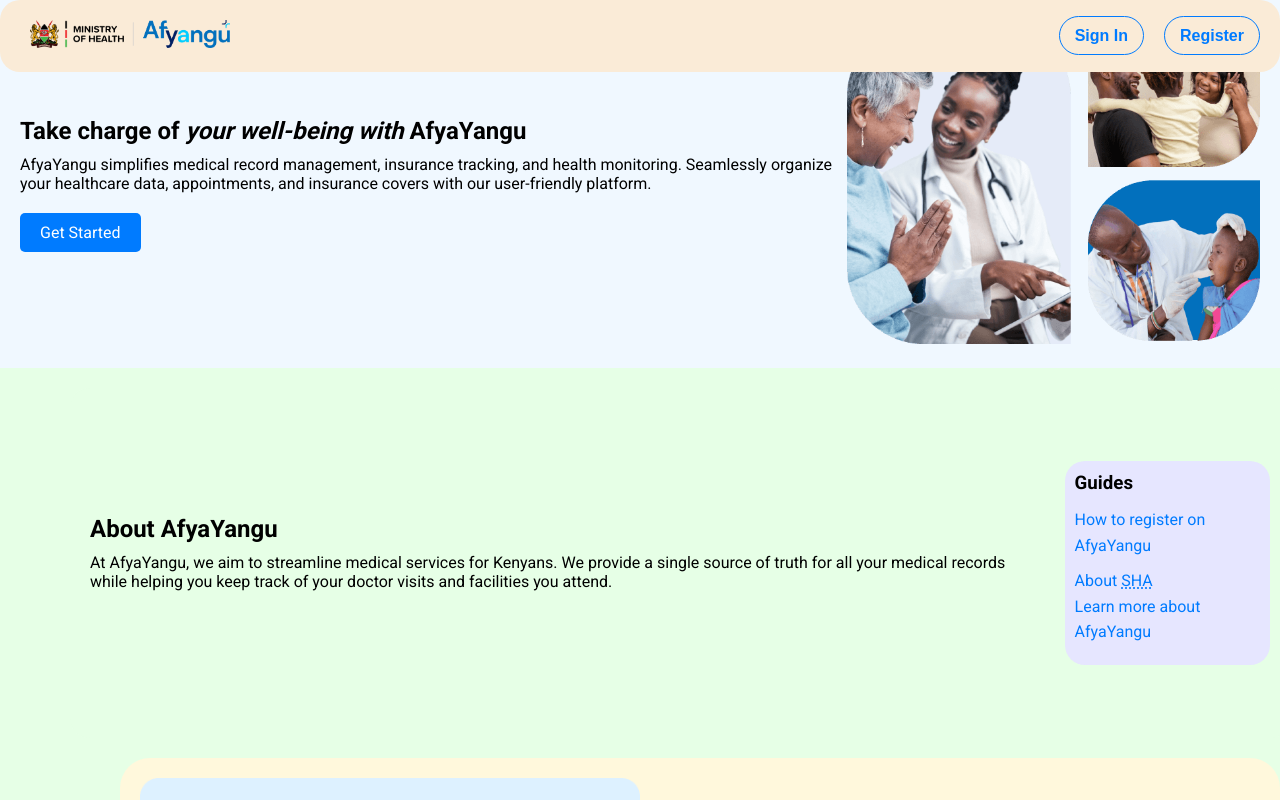
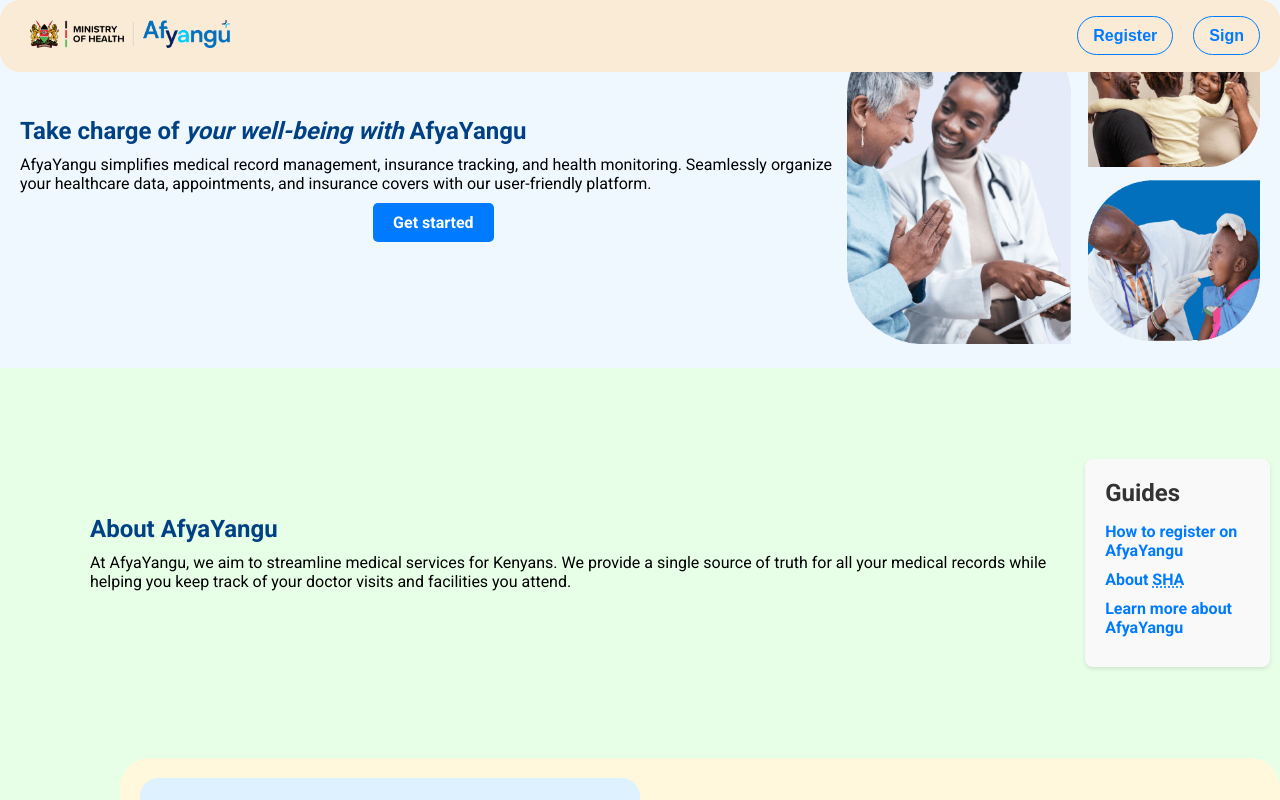
Before and after one commit to VIN9CENT/afyayangu, a React (Create React App) app: page / in a window 1280 px wide. Shown: the top 800 px of the page. Built offline with nearby package versions, Linux system fonts and the light colour scheme.

Commit message:
fixed some bugs

```diff
--- a/src/App.js
+++ b/src/App.js
@@ -1,18 +1,34 @@
-import React from 'react';
-import { BrowserRouter as Router, Routes, Route } from 'react-router-dom'
+import React, { useState } from 'react';
+import { BrowserRouter as Router, Route, Routes } from 'react-router-dom';
 import HomePage from './HomePage';
-import Sha from './Sha'
+import Sha from './Sha';
 import Terms from './Terms';
-import Login from './Login'
+import Login from './Login';
+import Profile from './Profile';
+import { auth } from './FirebaseConfig';
+import { signOut } from 'firebase/auth';
 
 function App() {
+  const [isSignedIn, setIsSignedIn] = useState(false);
+
+  const handleSignOut = () => {
+    signOut(auth)
+      .then(() => {
+        setIsSignedIn(false);
+      })
+      .catch((error) => {
+        console.error('Sign out error:', error);
+      });
+  };
+
   return (
     <Router>
       <Routes>
         <Route path="/" element={<HomePage />} />
         <Route path="/sha" element={<Sha />} />
-        <Route path="/terms"element={<Terms/>}/>
-        <Route path="/login"element={<Login/>}/>
+        <Route path="/terms" element={<Terms />} />
+        <Route path="/login" element={<Login setIsSignedIn={setIsSignedIn} isSignedIn={isSignedIn} />} />
+        <Route path="/profile" element={<Profile handleSignOut={handleSignOut} />} />
       </Routes>
     </Router>
   );
--- a/src/Content.js
+++ b/src/Content.js
@@ -8,7 +8,9 @@
         <div>
           <h1>Take charge of <em>your well-being with</em> AfyaYangu</h1>
           <p>AfyaYangu simplifies medical record management, insurance tracking, and health monitoring. Seamlessly organize your healthcare data, appointments, and insurance covers with our user-friendly platform.</p>
-          <a href="#" className="btn-primary">Get Started</a>
+          <p className="register">
+        <Link to="/terms" className="custom-link">Get started</Link>
+        </p>
         </div>
         <div>
           <img src={require('./images/hero.png')} alt="Hero" className="hero-image" />
@@ -20,14 +22,15 @@
           <h2>About AfyaYangu</h2>
           <p>At AfyaYangu, we aim to streamline medical services for Kenyans. We provide a single source of truth for all your medical records while helping you keep track of your doctor visits and facilities you attend.</p>
         </div>
-        <div className="guides">
-          <h3>Guides</h3>
-          <ul>
-            <li><a href="/">How to register on AfyaYangu</a></li>
-            <Link to="/sha">About <abbr title="Social Health Authority">SHA</abbr></Link>
+          <div className="guides">
+            <h3>Guides</h3>
+              <ul>
+              <li><a href="/">How to register on AfyaYangu</a></li>
+            <li><Link to="/sha">About <abbr title="Social Health Authority">SHA</abbr></Link></li>
             <li><a href="/">Learn more about AfyaYangu</a></li>
           </ul>
         </div>
+
       </section>
 
       <section className="manage">
--- a/src/Dashboard.js
+++ b/src/Dashboard.js
@@ -20,7 +20,7 @@
       <h1>Dashboard</h1>
       `<p>Welcome</p>`
       <Profile user={user}/>
-      <button onClick={handleSignOut}>Sign Out</button>
+      <button onClick={handleSignOut}className='custom-button'>Sign Out</button>
     </div>
   );
 };
--- a/src/Header.js
+++ b/src/Header.js
@@ -1,5 +1,6 @@
 import React from 'react';
 import logo from './images/logo.png';
+import {Link} from 'react-router-dom'
 
 const Header = () => {
   return (
@@ -9,11 +10,11 @@
           <img src={logo} alt="logo" className="logo" />
         </figure>
         <div className="nav-links">
-          <p className="sign">
-            <a href="/signin">Sign In</a>
+          <p className="register">
+          <Link to="/terms">Register</Link>
           </p>
           <p className="register">
-            <a href="/register">Register</a>
+          <Link to="/login">Sign </Link>
           </p>
         </div>
       </nav>
--- a/src/Sha.js
+++ b/src/Sha.js
@@ -20,7 +20,7 @@
             <li><a href="#registration">Registration</a></li>
             <li><a href="#FAQ"><abbr title="Frequently Ask Questions">FAQs</abbr></a></li>
             <li> <Link to="/terms">Register</Link></li>
-            <li><a href="">Login</a></li>
+            <li> <Link to="/login">Login</Link></li>
           </ul>
         </nav>
       </header>
@@ -30,7 +30,7 @@
         <div>
         <h2>Introducing Social Health Authority</h2>
         <p>Ensuring a healthier, more equitable future for all through comprehensive coverage and quality care without financial worry</p>
-        <p> <a href="">Register</a></p>
+        <p>  <Link to="/terms">Register</Link></p>
         </div>
         </section>
 
@@ -88,7 +88,7 @@
                 <p>Search for the eCitizen Gava Mkononi App on Google Playstore and download the app.</p>
                 <p>Once installed, log into your eCitizen account.</p>
                 <p>
-                  <a href="https://play.google.com/store/apps/details?id=ke.go.ecitizen" target="_blank" rel="noopener noreferrer">Google Play
+                  <a href="https://play.google.com/store/apps/details?id=ke.go.ecitizen" target="_blank" rel="noopener noreferrer"class="styled-link">Google Play
                     <img src={require('./images/googleplay.png')} alt="playstore icon" style={{ width: '50px', margin: '2px', display: 'block' }} />
                   </a>
                 </p>
@@ -108,7 +108,7 @@
                 <p>To verify that it is you, you are required to scan your face or fingerprint with your phone camera. The app will then verify your biometrics relying on government records.</p>
                 <p>If you are unable to scan your face or fingerprints, you can use the assisted activation route to activate your digital ID.</p>
                 <p>
-                  <a href="https://play.google.com/store/apps/details?id=ke.go.ecitizen" target="_blank" rel="noopener noreferrer">Google Play
+                  <a href="https://play.google.com/store/apps/details?id=ke.go.ecitizen" target="_blank" rel="noopener noreferrer"class="styled-link">Google Play
                     <img src={require('./images/googleplay.png')} alt="playstore icon" style={{ width: '50px', margin: '2px', display: 'block' }} />
                   </a>
                 </p>
@@ -129,7 +129,7 @@
                 <p>Go to your nearest Huduma Center or verified enrollment agent and ask for assisted activation for your Social Health Insurance.</p>
                 <p>Make sure you carry your National ID card to facilitate the process.</p>
                 <p>
-                  <a href="https://play.google.com/store/apps/details?id=ke.go.ecitizen" target="_blank" rel="noopener noreferrer">Google Play
+                  <a href="https://play.google.com/store/apps/details?id=ke.go.ecitizen" target="_blank" rel="noopener noreferrer"class="styled-link">Google Play
                     <img src={require('./images/googleplay.png')} alt="playstore icon" style={{ width: '50px', margin: '2px', display: 'block' }} />
                   </a>
                 </p>
--- a/src/Terms.js
+++ b/src/Terms.js
@@ -20,7 +20,8 @@
 
         <p id='proceed'>
           By proceeding,  you agree to our<strong>  terms and conditions</strong> and <strong>privacy policy</strong>, consenting to the collection, use  and sharing of your information as described therein.
-          <p id='link'><Link to="/login">Proceed</Link></p>
+          <p className='register'>
+            <Link to="/login" className="custom-link">Proceed</Link></p>
           </p>
 
           </div>
--- a/src/index.css
+++ b/src/index.css
@@ -95,14 +95,42 @@
   border-radius: 20px;
   background-color: #e6ffe6;
 }
+.guides {
+  background-color: #f9f9f9;
+  padding: 20px;
+  border-radius: 8px;
+  box-shadow: 0 2px 4px rgba(0, 0, 0, 0.1);
+}
 
-.guides{
-  width: 300px;
-  padding: 10px;
-  background-color: #e6e6ff;
-  line-height: 1.6rem;
-  border-radius: 20px;
+.guides h3 {
+  font-size: 1.5em;
+  margin-bottom: 15px;
+  color: #333;
 }
+
+.guides ul {
+  list-style-type: none;
+  padding: 0;
+}
+
+.guides li {
+  margin-bottom: 10px;
+}
+
+.guides a {
+  text-decoration: none;
+  color: #007bff;
+  font-weight: bold;
+  transition: color 0.3s ease, background-color 0.3s ease;
+}
+
+.guides a:hover {
+  color: #0056b3;
+  background-color: #e9ecef;
+  padding: 5px;
+  border-radius: 5px;
+}
+
 
 .manage {
   margin-left: 120px;
@@ -184,7 +212,9 @@
 
 h1, h2, h3 {
   margin-bottom: 10px;
+  color: #004085;
 }
+
 
 p {
   margin-bottom: 20px;
@@ -258,9 +288,9 @@
   font-weight: bold;
 }
 .overview{
-  width: 1220px;
+  width: 1000px;
   margin-top: -50px;
-  margin-left: 100px;
+  margin-left: 50px;
   height: 400px;
   display: grid;
   grid-template-columns: 2fr 1fr;
@@ -296,6 +326,22 @@
   background-color: blanchedalmond;
   color: rgb(99, 15, 224);
 }
+.styled-link {
+  display: inline-block;
+  padding: 10px 20px;
+  background-color: #4CAF50;
+  color: white;
+  text-align: center;
+  text-decoration: none;
+  font-size: 16px;
+  border-radius: 5px;
+  transition: background-color 0.3s ease;
+}
+
+.styled-link:hover {
+  background-color: #45a049;
+}
+
 
 select.dropdown {
   width: 100%;
@@ -325,6 +371,10 @@
 
 .process img{
   width: 300px;
+  border-radius: 20px;
+}
+p img{
+  border-radius: 20px;
 }
 
 #FAQ {
@@ -454,8 +504,9 @@
 #register{
   color: green;
 }
-button{
 
+
+.custom-button {
   background-color: #007bff;
   color: white;
   border: none;
@@ -466,17 +517,85 @@
   transition: background-color 0.3s, transform 0.3s;
 }
 
-button:hover {
+.custom-button:hover {
   background-color: #0056b3;
   transform: scale(1.05);
 }
 
-button:active {
+.custom-button:active {
   background-color: #004085;
   transform: scale(0.95);
 }
 
-.button:focus {
+.custom-button:focus {
   outline: none;
   box-shadow: 0 0 0 3px rgba(0, 123, 255, 0.5);
 }
+
+.register {
+  text-align: center;
+  margin: 20px 0;
+ }
+.custom-link {
+  color: white;
+  background-color: #007bff;
+  padding: 10px 20px;
+  text-decoration: none;
+  border-radius: 5px;
+  font-weight: bold;
+  transition: background-color 0.3s ease;
+}
+
+.custom-link:hover {
+  background-color: #0056b3;
+}
+
+.custom-link:focus {
+  background-color: #0056b3;
+
+}
+
+/*STYLING PROFILE*/
+
+.profile-component {
+  font-family: Arial, sans-serif;
+  padding: 20px;
+  background-color: #f5f5f5;
+  border-radius: 20px;
+  box-shadow: 0 2px 4px rgba(0, 0, 0, 0.1);
+  max-width: 600px;
+  margin: 20px auto;
+  text-align: center;
+}
+
+.profile-component h1 {
+  font-size: 24px;
+  color: #333;
+  margin-bottom: 20px;
+}
+
+.profile-component p {
+  font-size: 18px;
+  color: #666;
+  line-height: 1.6;
+}
+
+.profile-component p strong {
+  color: #333;
+}
+
+.profile-component button {
+  margin-top: 20px;
+  padding: 10px 20px;
+  font-size: 16px;
+  color: #fff;
+  background-color: #007bff;
+  border: none;
+  border-radius: 4px;
+  cursor: pointer;
+  transition: background-color 0.3s ease;
+}
+
+.profile-component button:hover {
+  background-color: #0056b3;
+}
```
Also changed, not shown: src/Login.js (+34 -53 lines), src/Profile.js (+21 -14 lines), src/Form.js (renamed from src/FormHeader.js).
